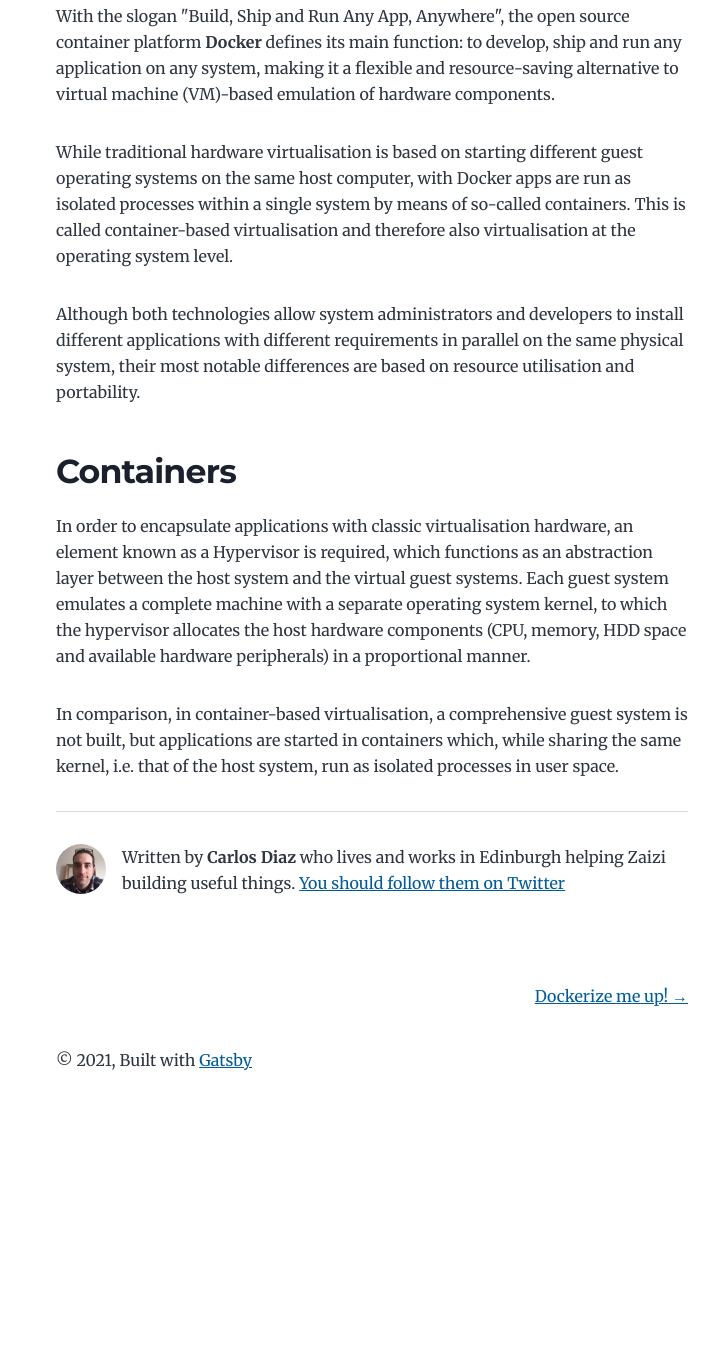
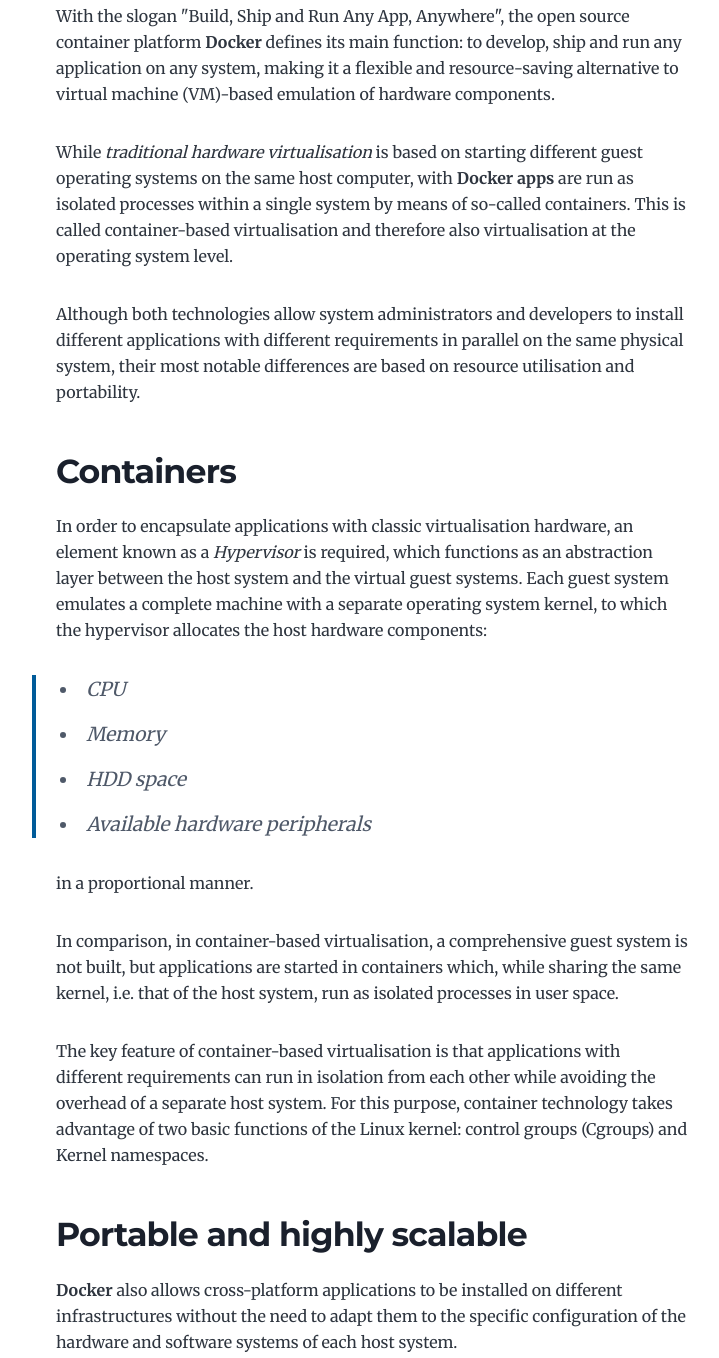
Before and after one commit to cadiza/personal-blog, a Gatsby site: page /what-is-docker/ in a window 1280 px wide. Shown: the part 237-1595 px from the top of the page, without its empty margins (268-987 px from the left). Before the commit the page ends 1373 px from the top, so only its background shows below. Built offline with nearby package versions, Linux system fonts and the light colour scheme; Gatsby itself is replaced by a stand-in of ours.

Commit message:
docker post continue

```diff
--- a/content/blog/what-is-docker/index.md
+++ b/content/blog/what-is-docker/index.md
@@ -6,12 +6,25 @@
 
 With the slogan "Build, Ship and Run Any App, Anywhere", the open source container platform **Docker** defines its main function: to develop, ship and run any application on any system, making it a flexible and resource-saving alternative to virtual machine (VM)-based emulation of hardware components.
 
-While traditional hardware virtualisation is based on starting different guest operating systems on the same host computer, with Docker apps are run as isolated processes within a single system by means of so-called containers. This is called container-based virtualisation and therefore also virtualisation at the operating system level.
+While _traditional hardware virtualisation_ is based on starting different guest operating systems on the same host computer, with **Docker apps** are run as isolated processes within a single system by means of so-called containers. This is called container-based virtualisation and therefore also virtualisation at the operating system level.
 
 Although both technologies allow system administrators and developers to install different applications with different requirements in parallel on the same physical system, their most notable differences are based on resource utilisation and portability.
 
 ## Containers
 
-In order to encapsulate applications with classic virtualisation hardware, an element known as a Hypervisor is required, which functions as an abstraction layer between the host system and the virtual guest systems. Each guest system emulates a complete machine with a separate operating system kernel, to which the hypervisor allocates the host hardware components (CPU, memory, HDD space and available hardware peripherals) in a proportional manner.
+In order to encapsulate applications with classic virtualisation hardware, an element known as a _Hypervisor_ is required, which functions as an abstraction layer between the host system and the virtual guest systems. Each guest system emulates a complete machine with a separate operating system kernel, to which the hypervisor allocates the host hardware components:
+
+> - CPU
+> - Memory
+> - HDD space
+> - Available hardware peripherals
+
+in a proportional manner.
 
 In comparison, in container-based virtualisation, a comprehensive guest system is not built, but applications are started in containers which, while sharing the same kernel, i.e. that of the host system, run as isolated processes in user space.
+
+The key feature of container-based virtualisation is that applications with different requirements can run in isolation from each other while avoiding the overhead of a separate host system. For this purpose, container technology takes advantage of two basic functions of the Linux kernel: control groups (Cgroups) and Kernel namespaces.
+
+## Portable and highly scalable
+
+**Docker** also allows cross-platform applications to be installed on different infrastructures without the need to adapt them to the specific configuration of the hardware and software systems of each host system.
```
